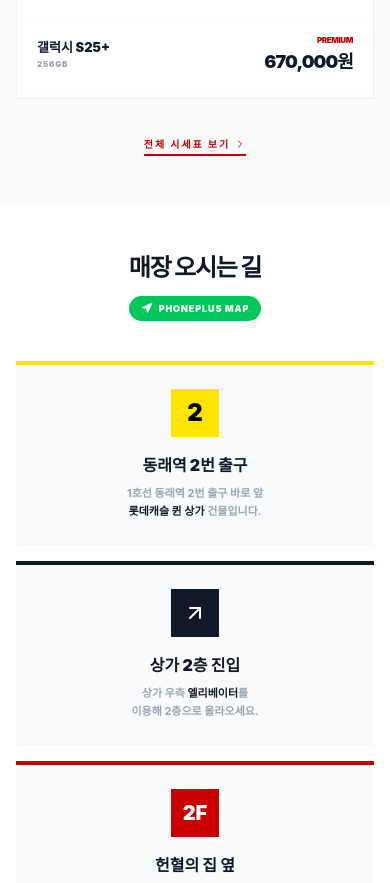
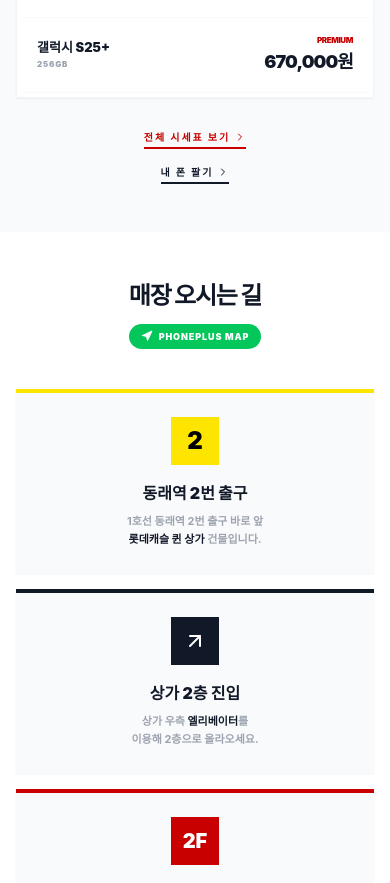
Before and after one commit to jangjm0512-del/phone-plus, a React (Vite) app: page /#/ in a window 390 px wide. Shown: the part 3240-4123 px from the top of the page. Built offline with nearby package versions, Linux system fonts and the light colour scheme; a web font is replaced by a local one.

Commit message:
feat: Redirect "Check my phone price" to /prices
The "Check my phone price" button on the homepage now correctly links to the `/prices` route, improving user navigation to the phone appraisal section.

```diff
--- a/pages/Home.tsx
+++ b/pages/Home.tsx
@@ -50,7 +50,7 @@ const Home: React.FC = () => {
 
   return (
     <div className="flex flex-col bg-white">
-      {/* 1. 히어로 섹션 - 우측 박스 정렬 및 대칭 최적화 */}
+      {/* 1. 히어로 섹션 - 내 폰 시세 확인 클릭 시 매입 시세(/prices)로 이동 */}
       <section className="relative overflow-hidden bg-white py-10 lg:py-16">
         <div className="container mx-auto px-4 md:px-6 max-w-5xl">
           <div className="grid grid-cols-1 lg:grid-cols-2 gap-12 items-center">
@@ -65,7 +65,7 @@ const Home: React.FC = () => {
               </h1>
 
               <div className="flex flex-col gap-2 max-w-sm mx-auto lg:mx-0">
-                <Link to="/sell" className="bg-[#C80000] hover:bg-black text-white px-6 py-3.5 font-black text-base shadow-lg transition-all flex items-center justify-center gap-2 group">
+                <Link to="/prices" className="bg-[#C80000] hover:bg-black text-white px-6 py-3.5 font-black text-base shadow-lg transition-all flex items-center justify-center gap-2 group">
                   내 폰 시세 확인 <ChevronRight size={18} className="group-hover:translate-x-1 transition-transform" />
                 </Link>
                 <div className="grid grid-cols-3 gap-1.5">
@@ -85,7 +85,6 @@ const Home: React.FC = () => {
               </div>
             </div>
 
-            {/* 우측 로고 박스 - 대칭 정렬을 위해 너비 고정 및 우측 밀착 */}
             <div className="relative hidden lg:flex lg:justify-end">
                <div className="w-full max-w-[300px] p-2">
                  <div className="bg-[#C80000] p-9 shadow-2xl border-b-[10px] border-black flex items-center justify-center gap-2 font-black tracking-tighter w-full">
@@ -106,7 +105,7 @@ const Home: React.FC = () => {
         </div>
       </section>
 
-      {/* 2. 선불폰 프로모션 섹션 - 상단 히어로 박스와 수직 정렬(대칭) */}
+      {/* 2. 선불폰 프로모션 섹션 */}
       <section className="py-10 bg-[#F9FAFB]">
         <div className="container mx-auto px-4 md:px-6 max-w-5xl">
           <div className="bg-white p-6 md:p-8 border-l-[8px] border-[#C80000] shadow-sm flex flex-col lg:flex-row items-center justify-between gap-8 relative overflow-hidden">
@@ -127,7 +126,6 @@ const Home: React.FC = () => {
               </div>
             </div>
 
-            {/* 우측 가격 박스 - 상단 박스와 동일한 너비(300px) 및 정렬 적용 */}
             <div className="w-full lg:w-[300px] z-10 lg:flex lg:justify-end">
                <div className="bg-gray-50/50 p-6 text-center flex flex-col items-center border border-gray-100 w-full max-w-[300px]">
                   <p className="text-gray-400 font-black text-[9px] mb-1 uppercase tracking-[0.2em]">개통비 포함 파격가</p>
@@ -229,9 +227,12 @@ const Home: React.FC = () => {
               </div>
             ))}
           </div>
-          <div className="text-center mt-8">
+          <div className="flex flex-col items-center gap-4 mt-8">
             <Link to="/prices" className="inline-flex items-center gap-1 text-[#C80000] font-black hover:text-black transition-all text-[10px] uppercase tracking-[0.2em] border-b-2 border-[#C80000] pb-0.5">
               전체 시세표 보기 <ChevronRight size={12} />
+            </Link>
+            <Link to="/sell" className="inline-flex items-center gap-1 text-gray-900 font-black hover:text-[#C80000] transition-all text-[10px] uppercase tracking-[0.2em] border-b-2 border-gray-900 pb-0.5">
+              내 폰 팔기 <ChevronRight size={12} />
             </Link>
           </div>
         </div>
```
